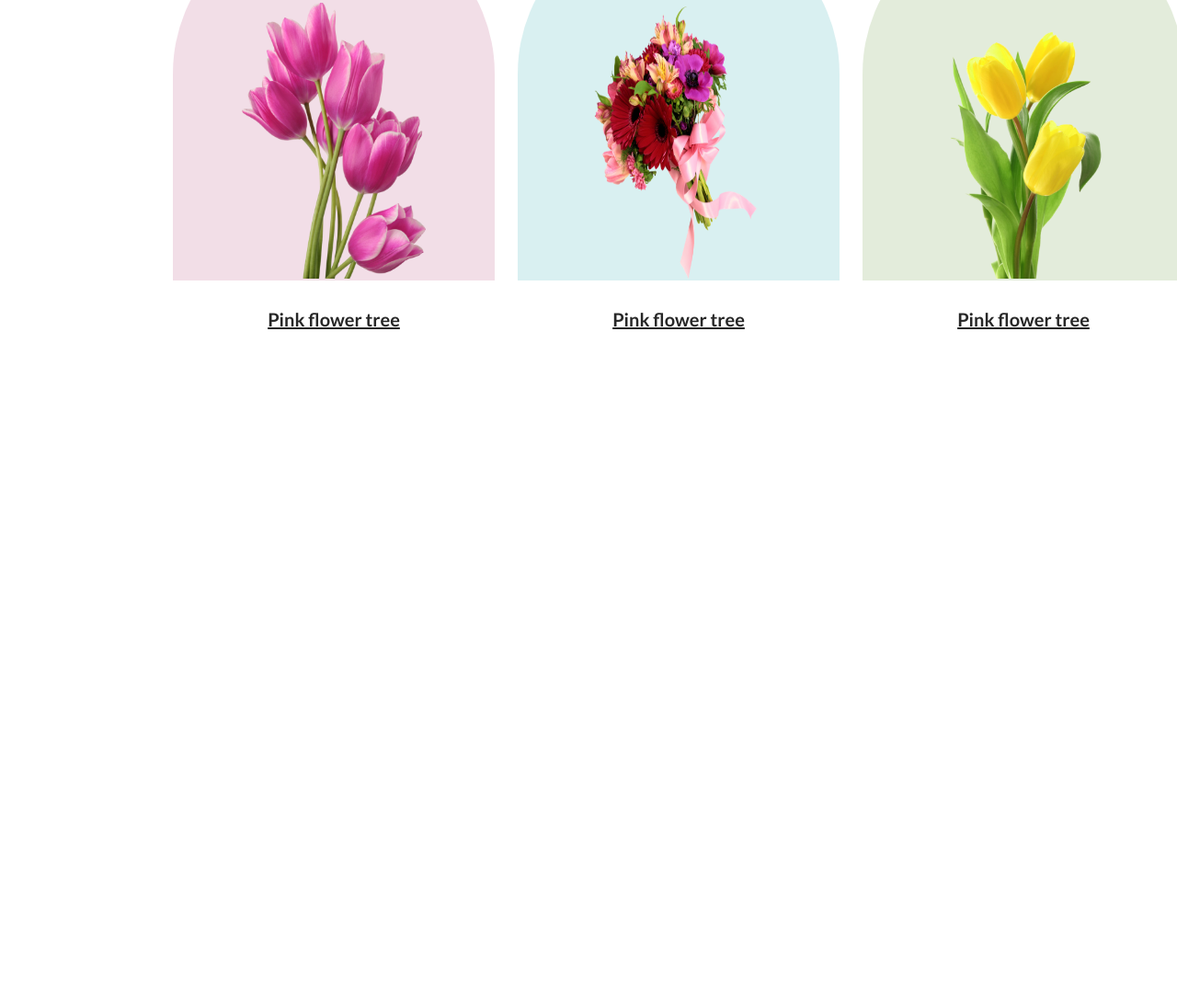
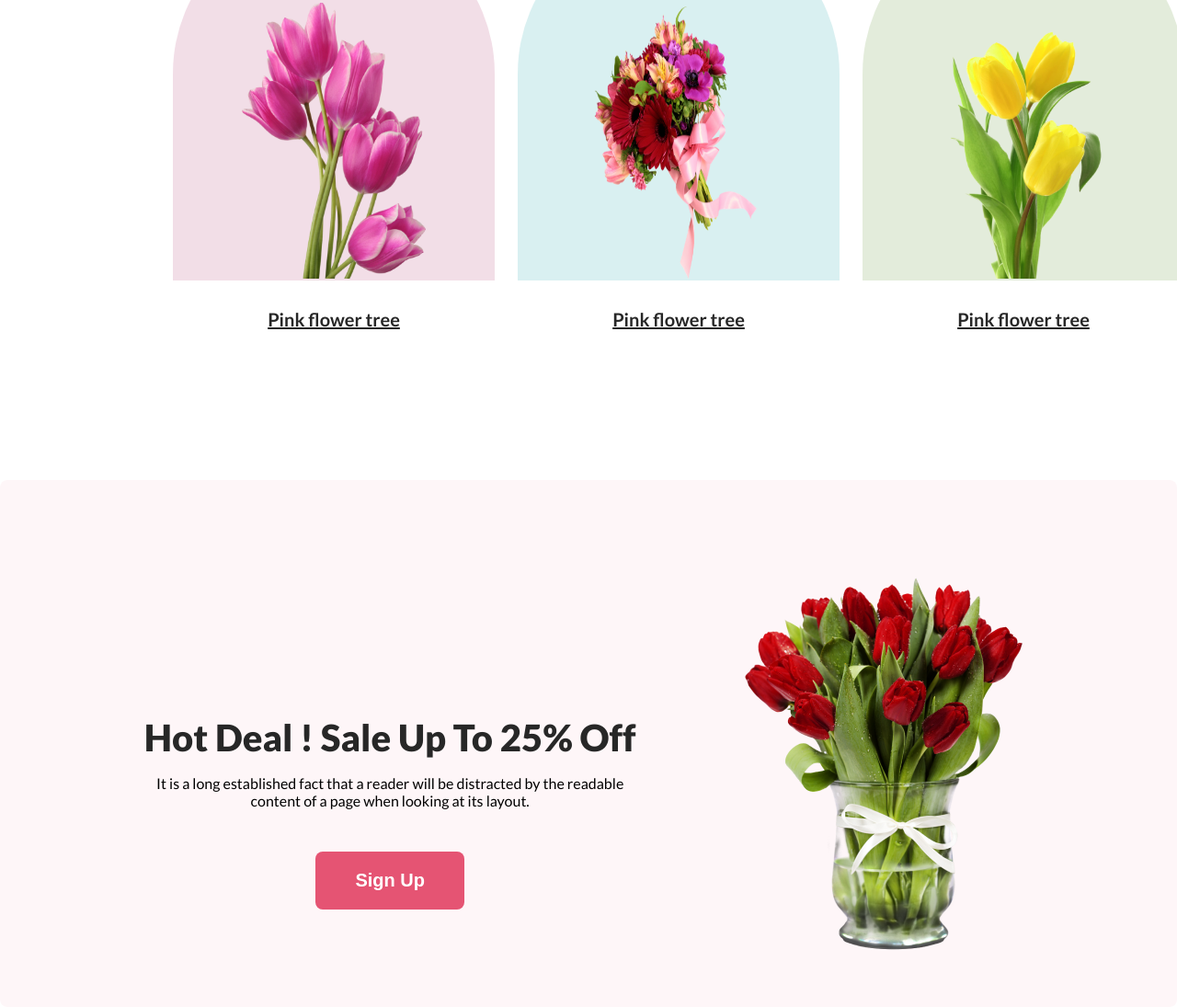
Before and after one commit to sayed025/assignment-1, a plain HTML site: page index.html in a window 1280 px wide. Shown: the part 1211-2306 px from the top of the page at 92% size. Before the commit the page ends 1603 px from the top, so only its background shows below. Drawn offline with Linux system fonts and the light colour scheme.

Commit message:
added hot deals section

```diff
--- a/index.html
+++ b/index.html
@@ -61,6 +61,21 @@
             </div>
         </section>
 
+        <section class="hot-deals">
+            <div class="deal-left">
+                <h3 class="feature-title">Hot Deal ! Sale Up To 25% Off</h3>
+                <p class="feature-descripton">
+                    It is a long established fact that a reader will be distracted by the readable <br>content of a
+                    page
+                    when looking at its layout.
+                </p>
+                <button class="btn">Sign Up</button>
+            </div>
+            <div class="deal-right">
+                <img src="styles/asset/pngwing 8.png" alt="">
+            </div>
+
+        </section>
     </main>
 </body>
 
--- a/styles/styles.css
+++ b/styles/styles.css
@@ -70,7 +70,6 @@ body {
 
 .feature-description {
     color: rgba(39, 39, 39, 0.60);
-
     font-size: 18px;
     font-weight: 400;
     margin-top: 24px;
@@ -78,19 +77,17 @@ body {
     text-align: center;
 }
 
-/* .flower-container {
-    display: flex;
-    align-items: center;
-} */
-
 .feature-container {
     display: flex;
     gap: 25px;
     align-items: center;
     width: 80%;
     margin: auto;
-    /* background-color: beige; */
     text-align: center;
+}
+
+.item1 {
+    margin-left: 60px;
 }
 
 .feature-container .flower1,
@@ -129,6 +126,27 @@ body {
     margin-top: 30px;
 }
 
-.item1 {
-    margin-left: 60px;
+/* Hot deal section */
+
+.hot-deals {
+    display: flex;
+    align-items: center;
+    justify-content: space-around;
+    border-radius: 8px;
+    background: rgba(229, 84, 115, 0.05);
+    /* gap: -100px; */
+    text-align: center;
+    margin-top: 130px;
 }
+
+.deal-right >img {
+    margin-top: 100px;
+}
+
+.deal-right{
+    margin-right    : 100px;
+    margin-bottom: 50px;
+}
+.deal-left{
+    margin-left: 100px;
+}
```
